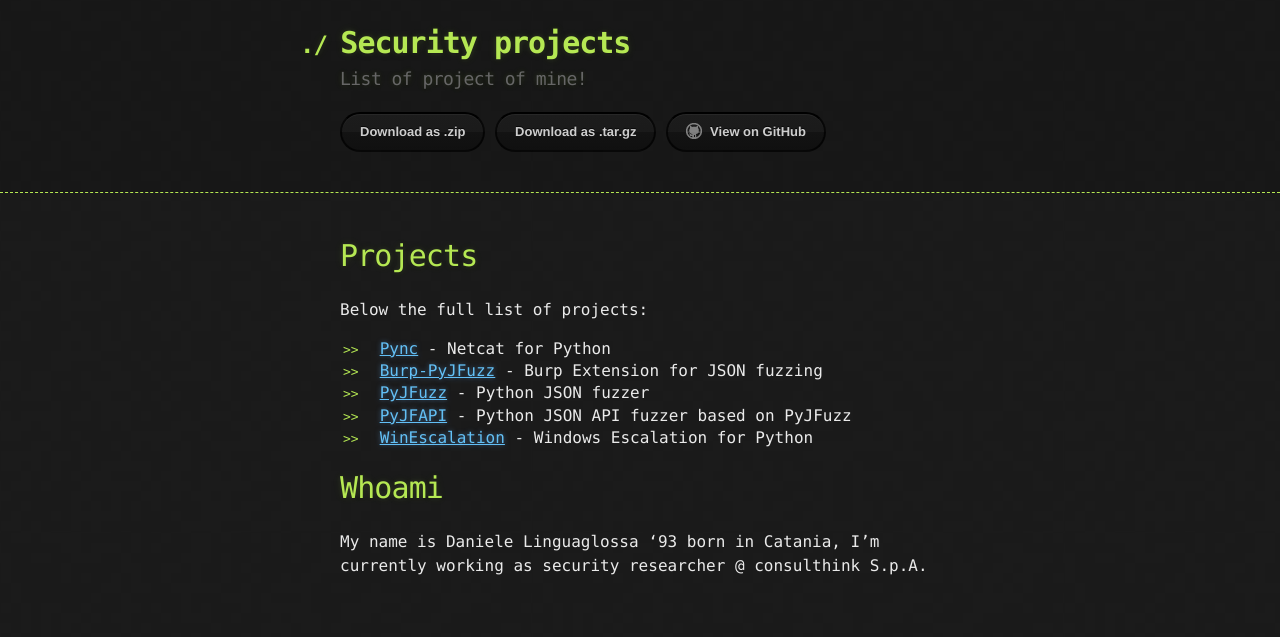
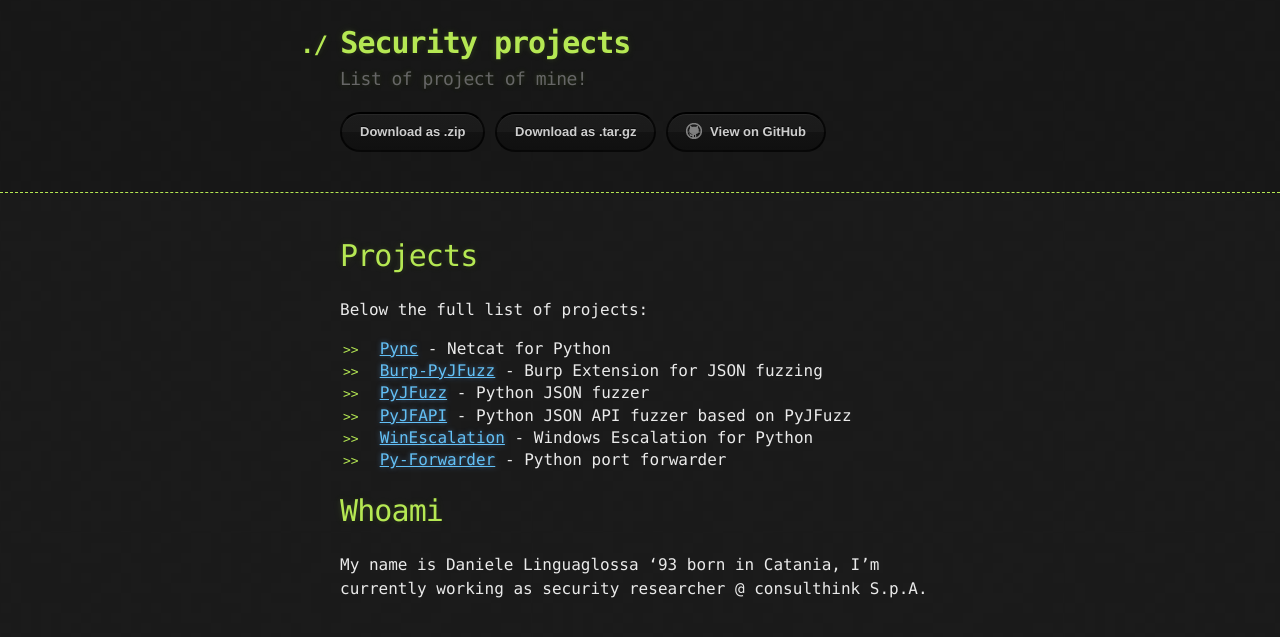
Before and after one commit to dzonerzy/dzonerzy.github.io, a Jekyll site: the page built from index.md, in a window 1280 px wide. Shown: the top 637 px of the page. Built offline with Jekyll 4.4.1, drawn with Linux system fonts in a browser that asks for light colours; our own code applies the rules of GitHub Pages for plain Markdown files.

Commit message:
Update index.md

```diff
--- a/index.md
+++ b/index.md
@@ -10,6 +10,7 @@ Below the full list of projects:
 - [PyJFuzz](pyjfuzz) - Python JSON fuzzer
 - [PyJFAPI](pyjfapi) - Python JSON API fuzzer based on PyJFuzz
 - [WinEscalation](winescalation) - Windows Escalation for Python
+- [Py-Forwarder](pyforwarder) - Python port forwarder
 
 # [](#header-1)Whoami
 
```
